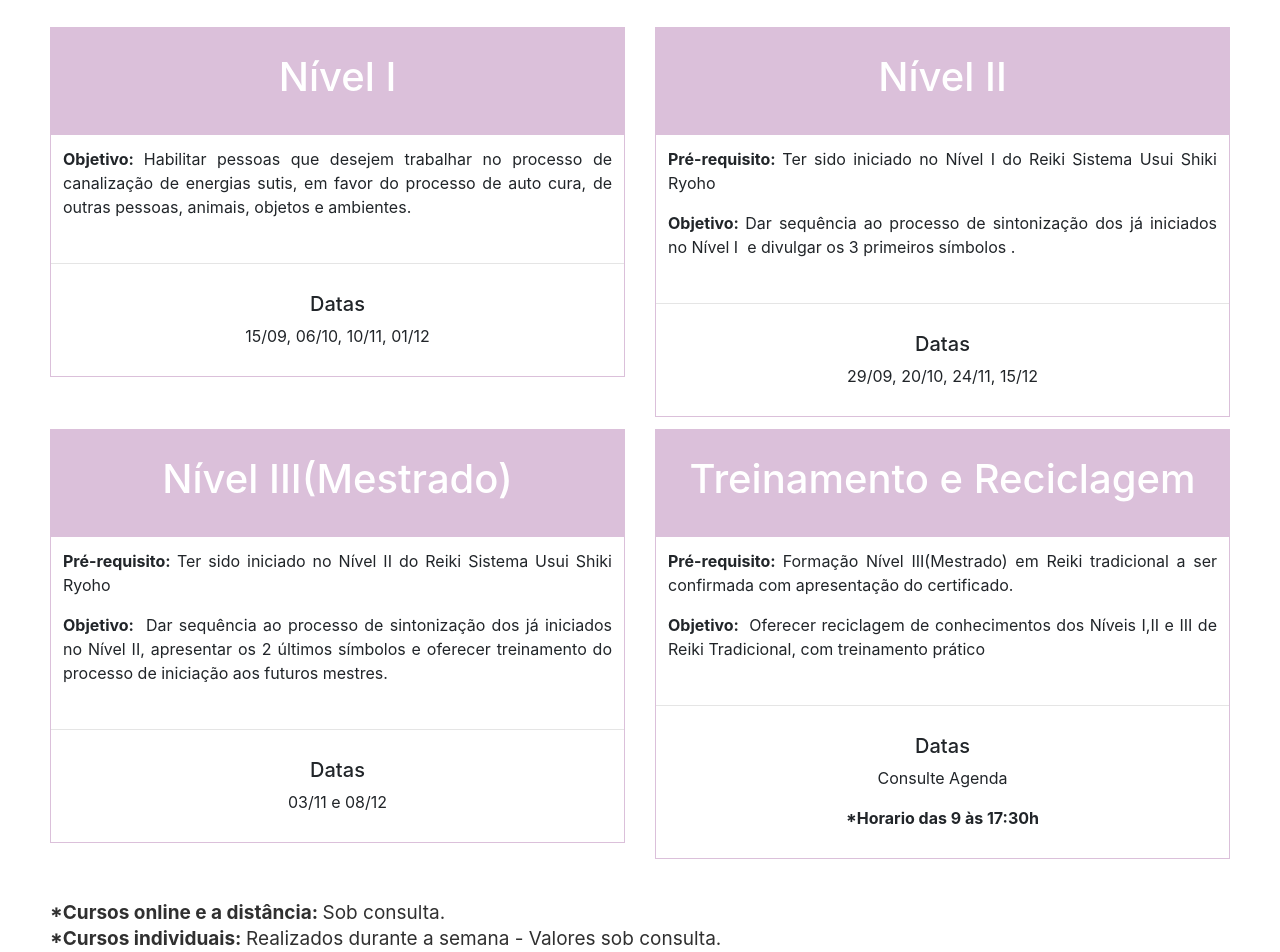
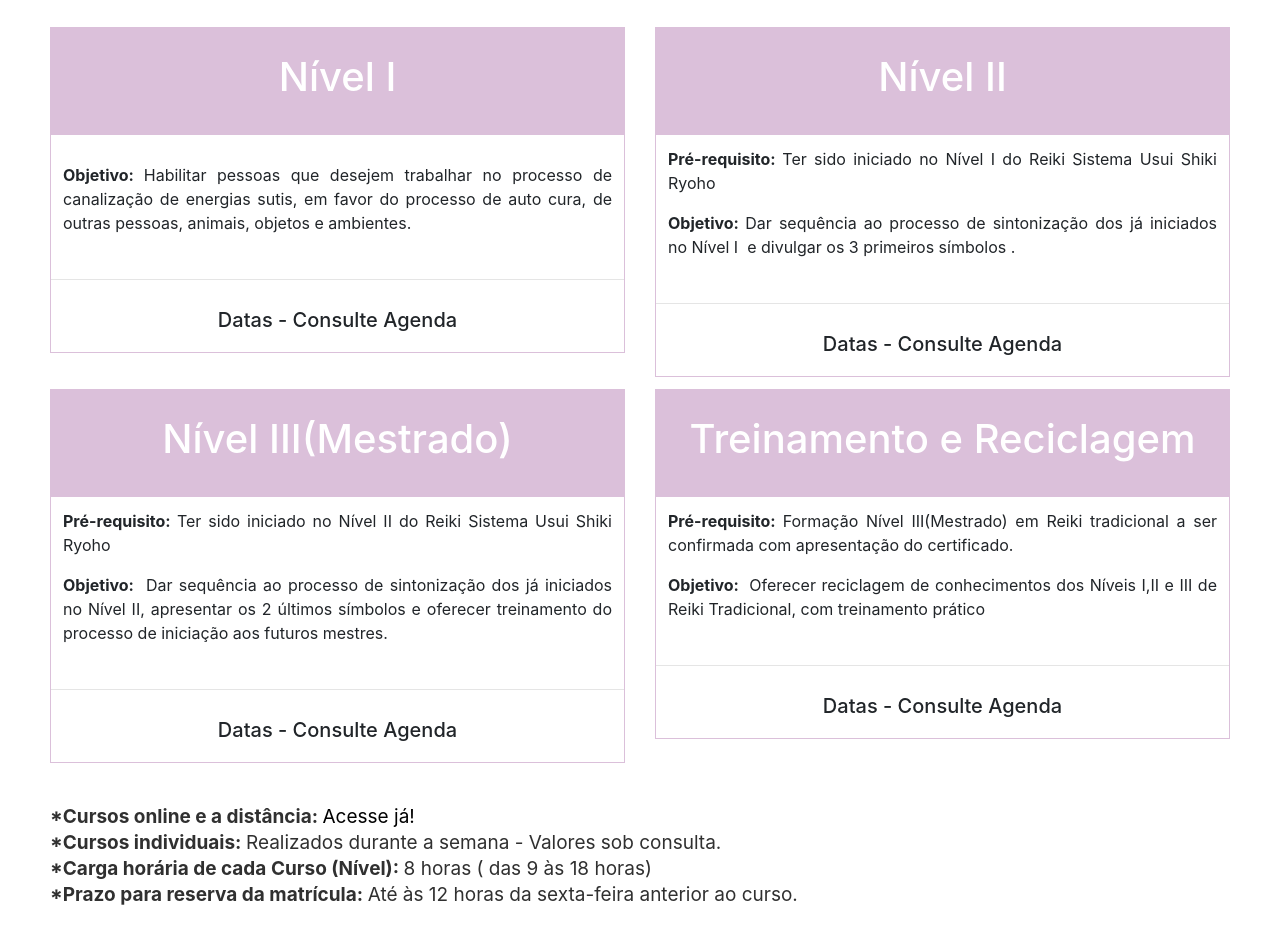
Before and after one commit to vcamargo98/reiki, an Angular app: page / in a window 1280 px wide. Shown: the part 1500-2452 px from the top of the page. Built offline with nearby package versions, Linux system fonts and the light colour scheme; some icons are missing.

Commit message:
Alteração link blog

```diff
--- a/src/app/principal/principal.component.html
+++ b/src/app/principal/principal.component.html
@@ -2,8 +2,8 @@
   <a class="navbar-brand" (click)="scrollTo(home)" style="color:black">
     <p style="color:black">Energia de Cura</p>
   </a>
-    <button class="navbar-toggler" type="button" data-toggle="collapse" data-target="#navbarNav"
-        aria-controls="navbarNav" aria-expanded="false" aria-label="Alterna navegação">
+  <button class="navbar-toggler" type="button" data-toggle="collapse" data-target="#navbarNav" aria-controls="navbarNav"
+    aria-expanded="false" aria-label="Alterna navegação">
     <span class="navbar-toggler-icon"></span>
   </button>
   <div #menu class="collapse navbar-collapse" id="navbarNav">
@@ -13,16 +13,20 @@
       <li class="nav-item active"> <a class="nav-link" (click)="scrollTo(sobre)">SOBRE MIM</a></li>
       <li class="nav-item active"> <a class="nav-link" (click)="scrollTo(cursos)">CURSOS</a></li>
       <li class="nav-item active"> <a class="nav-link" (click)="scrollTo(espaco)">ESPAÇO</a></li>
-            <li class="nav-item active"><a class="nav-link"
-                    href="https://terapiamultidimensionalereiki.blogspot.com">BLOG</a></li>
+      <li class="nav-item active"><a class="nav-link" href="https://reikiefloraisdebachcampinas.blogspot.com/" target="_blank">BLOG</a>
+      </li>
       <li class="nav-item active"><a class="nav-link" (click)="scrollTo(contato)">CONTATO</a></li>
     </ul>
   </div>
 </nav>
 
 <div #home class="jumbotron text-center">
-    <h1 style="color:black">Vera Lúcia Gonçalves de Amorim</h1>
+  <h1 style="color:black">Vera Lúcia Gonçalves de Amorim
+    <meta name="author" content="Vera Amorim" />
+  </h1>
   <p style="color:black"> Reiki, Florais de Bach, Terapia Quântica, Terapia Multidimensional, Munay-ki</p>
+  <meta name="keywords"
+    content="Reiki, Terapia, Multidimensional, Bem Estar, Equilíbrio, Curso Reiki, Cursos Online de Reiki, Campinas, Reiki, Florais de Bach, Terapia Quântica, Terapia Multidimensional, Munay-ki" />
 </div>
 
 <!-- Container (Home Section) -->
@@ -75,7 +79,7 @@
 <div #cursos class="container-fluid" style="height: 100%">
   <div class="text-center">
     <h2>Cursos</h2>
-        <h4>Reiki Tradicional - Programação de Cursos - Junho a Dezembro /19</h4>
+    <h4>Reiki Tradicional - Programação de Cursos <b>2020</b> </h4>
   </div>
   <div class="row ">
     <div class="col-sm-6 col-xs-12" style="padding-top: 12px">
@@ -83,17 +87,14 @@
         <div class="panel-heading ">
           <h1>Nível I</h1>
         </div>
-                <div class="panel-body text-justify" style="padding: 12px">
+        <div class="panel-body text-justify" style="padding: 12px; padding-top: 28px;">
           <p><b>Objetivo: </b>Habilitar pessoas que desejem trabalhar no processo de canalização de energias
             sutis,
             em favor do processo de auto cura, de outras pessoas, animais, objetos e ambientes.</p>
         </div>
         <hr>
-
         <div class="panel-footer text-center" style="padding: 12px">
-                    <h5>Datas</h5>
-                    <p> 15/09, 06/10, 10/11, 01/12
-                        <br>
+          <h5>Datas - Consulte Agenda</h5>
         </div>
       </div>
     </div>
@@ -109,9 +110,7 @@
         </div>
         <hr>
         <div class="panel-footer text-center" style="padding: 12px">
-                    <h5>Datas</h5>
-                    <p>29/09, 20/10, 24/11, 15/12
-                        <br>
+          <h5>Datas - Consulte Agenda</h5>
         </div>
       </div>
     </div>
@@ -128,8 +127,7 @@
         </div>
         <hr>
         <div class="panel-footer text-center" style="padding: 12px">
-                    <h5>Datas</h5>
-                    <p>03/11 e 08/12
+          <h5>Datas - Consulte Agenda</h5>
         </div>
       </div>
     </div>
@@ -140,20 +138,22 @@
           <h1>Treinamento e Reciclagem</h1>
         </div>
         <div class="panel-body text-justify" style="padding: 12px">
-                    <p><b>Pré-requisito: </b>Formação Nível III(Mestrado) em Reiki tradicional a ser confirmada com apresentação do certificado.</p>
-                    <p><b>Objetivo: </b> Oferecer reciclagem de conhecimentos dos Níveis I,II e III de Reiki Tradicional, com treinamento prático</p>
+          <p><b>Pré-requisito: </b>Formação Nível III(Mestrado) em Reiki tradicional a ser confirmada com apresentação
+            do certificado.</p>
+          <p><b>Objetivo: </b> Oferecer reciclagem de conhecimentos dos Níveis I,II e III de Reiki Tradicional, com
+            treinamento prático</p>
         </div>
         <hr>
         <div class="panel-footer text-center" style="padding: 12px">
-                    <h5>Datas</h5>
-                    <p>Consulte Agenda
-                    <p><b>*Horario das 9 às 17:30h</b></p>
+          <h5>Datas - Consulte Agenda</h5>
         </div>
       </div>
     </div>
   </div>
-    <h4 style="margin-top: 15px" >
-        <br><b>*Cursos online e a distância: </b> Sob consulta.
+  <h4 style="margin-top: 15px">
+    <br><b>*Cursos online e a distância: </b>
+    <a style="color: black;" href="https://payment.hotmart.com/M22199075F?off=q5c3qyr8&checkoutMode=10&bid=1585953994207" target="_blank">
+    Acesse já!</a>
     <br><b>*Cursos individuais: </b> Realizados durante a semana - Valores sob consulta.
     <br><b>*Carga horária de cada Curso (Nível): </b> 8 horas ( das 9 às 18 horas)
     <br><b>*Prazo para reserva da matrícula: </b>Até às 12 horas da sexta-feira anterior ao curso.
@@ -181,7 +181,7 @@
       </div>
     </div>
   </div>
-    <h4 style="margin-top: 15px" >
+  <h4 style="margin-top: 15px">
     <br>Espaço lindo, que também oferece a prática de Yoga, com salas disponíveis para locação.
   </h4>
 </div>
@@ -207,8 +207,8 @@
             <input class="form-control" id="email" name="email" placeholder="Email" type="email" ngModel>
           </div>
         </div>
-            <textarea class="form-control" id="message" name="message" placeholder="Sua Mensagem"
-                rows="5" ngModel></textarea><br>
+        <textarea class="form-control" id="message" name="message" placeholder="Sua Mensagem" rows="5"
+          ngModel></textarea><br>
         <div class="row">
           <div class="col-sm-12 form-group">
             <button class="btn pull-right" type="submit" style="background-color: #dbc0da">Enviar</button>
```
Lines whose indentation alone changed are shown as unchanged.
